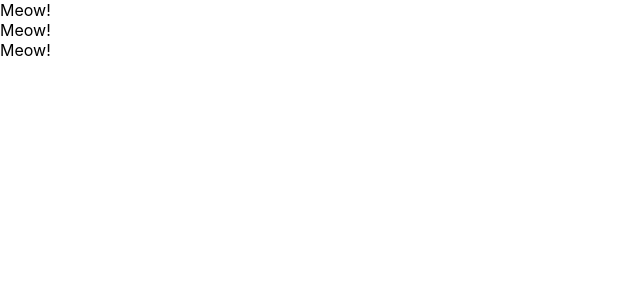
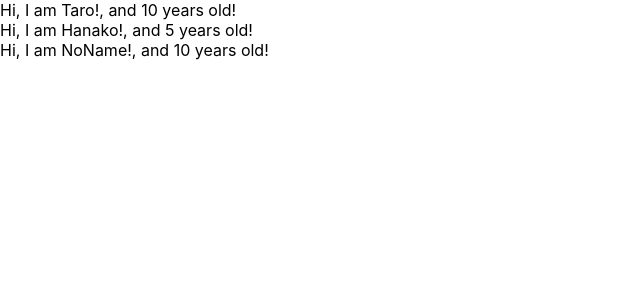
Before and after one commit to DiveIntoTheZone/react-redux-crud-application, a React (Create React App) app: page / in a window 1280 px wide. Shown: the top 300 px of the page, without its empty margins (0-640 px from the left). Built offline with nearby package versions, Linux system fonts and the light colour scheme.

Commit message:
learn prop-types

```diff
--- a/src/App.js
+++ b/src/App.js
@@ -1,30 +1,30 @@
 import React from 'react';
-
-// class App extends Component {
-//   render() {
-//     return (
-//       <React.Fragment>
-//         <label htmlFor='bar'>bar</label>
-//         <input type='text' onChange={() => {console.log('I am clicked!')}} />
-//       </React.Fragment>
-//     )
-
-//   }
-// }
+import PropTypes from 'prop-types';
 
 const App = () => {
+  const profiles = [
+    { name: "Taro", age:10 },
+    { name: "Hanako", age: 5 },
+    { name: "NoName", age:10 }
+  ]
   return (
     <div>
-      <Cat />
-      <Cat />
-      <Cat />
-      </div>
+      {
+        profiles.map((profile, index) => {
+          return <User name={profile.name} age={profile.age} key={index}/>
+        })
+      }
+    </div>
   )
 }
 
-const Cat = () => {
-  return <div>Meow!</div>
+const User = (props) => {
+  return <div>Hi, I am {props.name}!, and {props.age} years old!</div>
 }
 
+User.propTypes = {
+  name: PropTypes.string,
+  age: PropTypes.number.isRequired
+}
 
 export default App;
```
